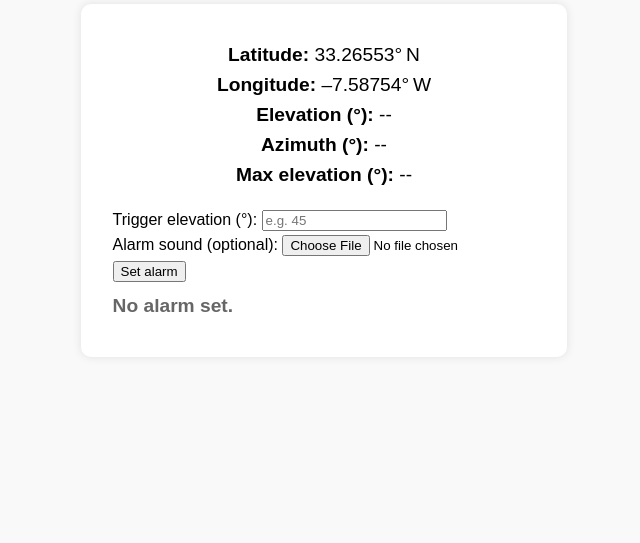
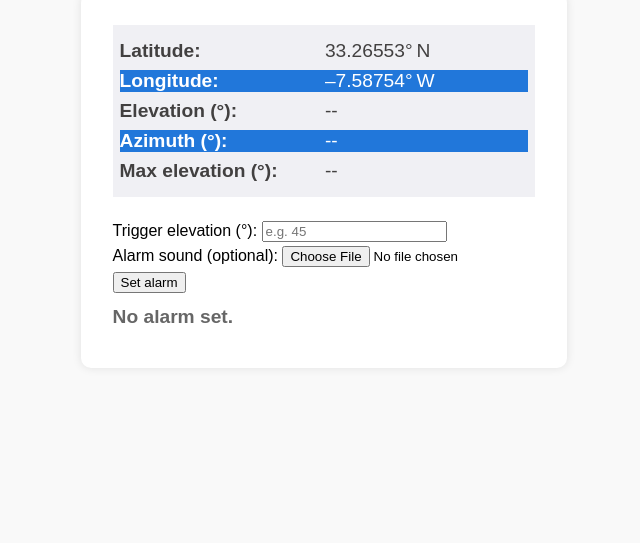
Before and after one commit to youssef-el-atmani/sunDeg, a plain HTML site: page index.html in a window 1280 px wide. Shown: the part 257-800 px from the top of the page, without its empty margins (316-956 px from the left). Drawn offline with Linux system fonts and the light colour scheme; a script that the page names is missing.

Commit message:
Improve the sunData readability

```diff
--- a/index.html
+++ b/index.html
@@ -25,11 +25,27 @@
         border-radius: 10px;
         padding: 2rem;
         box-shadow: 0 0 10px rgba(0, 0, 0, 0.1);
-        text-align: center;
       }
       .box p {
         margin: 0.5rem 0;
         font-size: 1.2rem;
+      }
+
+      .data {
+        background-color: #f0f0f4;
+        padding: 7px;
+        color: rgb(66, 64, 64);
+      }
+
+      .data p:nth-child(2n) {
+        background-color: #2177da;
+        color: #fff;
+      }
+
+      .box strong {
+        display: inline-block;
+        width: 200px;
+        text-align: left;
       }
       .alarm-ui {
         margin-top: 1.5rem;
@@ -58,11 +74,13 @@
     <h1>Live Sun Position</h1>
 
     <div class="box">
-      <p><strong>Latitude:</strong> 33.26553° N</p>
-      <p><strong>Longitude:</strong> –7.58754° W</p>
-      <p><strong>Elevation (°):</strong> <span id="elevation">--</span></p>
-      <p><strong>Azimuth (°):</strong> <span id="azimuth">--</span></p>
-      <p><strong>Max elevation (°):</strong> <span id="maxElev">--</span></p>
+      <div class="data">
+        <p><strong>Latitude:</strong> 33.26553° N</p>
+        <p><strong>Longitude:</strong> –7.58754° W</p>
+        <p><strong>Elevation (°):</strong> <span id="elevation">--</span></p>
+        <p><strong>Azimuth (°):</strong> <span id="azimuth">--</span></p>
+        <p><strong>Max elevation (°):</strong> <span id="maxElev">--</span></p>
+      </div>
 
       <!--  ───── Sun‑alarm controls ───── -->
       <div class="alarm-ui">
```
